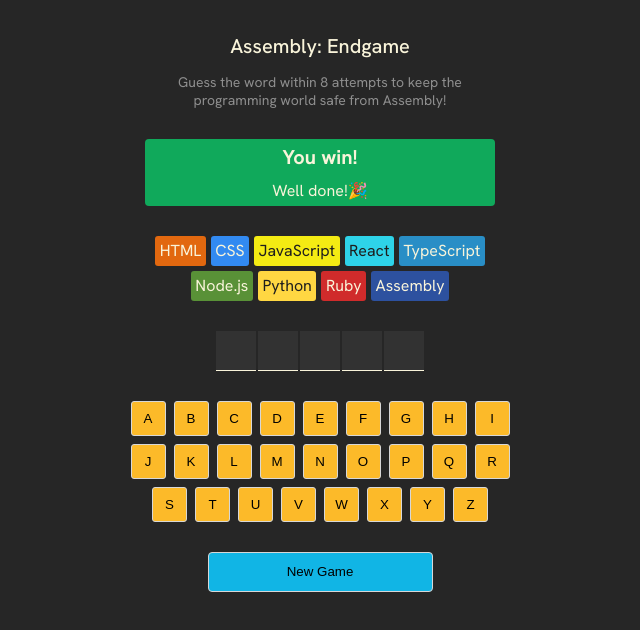
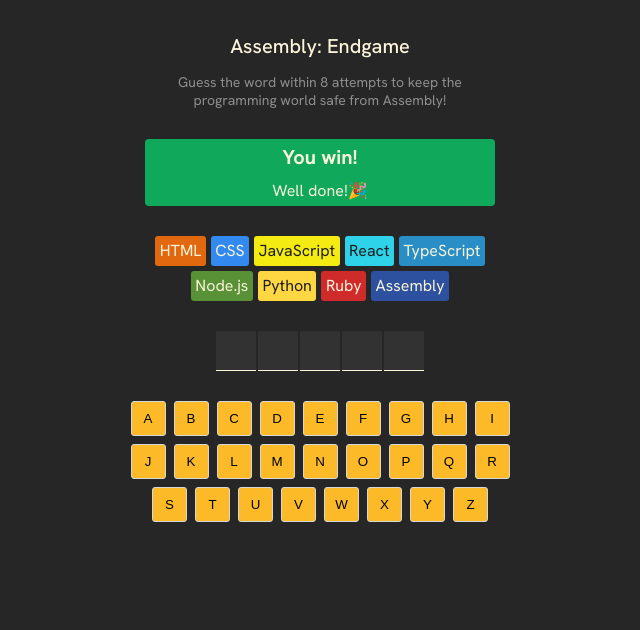
Before and after one commit to Kennedysenyo/Assembly-Endgame, a React (Vite) app: page / in a window 1280 px wide. Shown: the top 630 px of the page, without its empty margins (320-960 px from the left). Built offline with nearby package versions, Linux system fonts and the light colour scheme.

Commit message:
add isGameOver, isGameWon, isGameLost functionality

```diff
--- a/src/components/AssemblyEndgame.jsx
+++ b/src/components/AssemblyEndgame.jsx
@@ -14,8 +14,13 @@ const AssemblyEndgame = () => {
 
   const wrongGuessedCount = guessedLetters.filter(
     letter => !currentWord.includes(letter)).length;
-  console.log(wrongGuessedCount)
 
+  const isGameWon = (guessedLetters.filter(letter =>
+    currentWord.includes(letter))).length === currentWord.length;
+
+  const isGameLost = wrongGuessedCount === 8;
+
+  const isGameOver = isGameWon || isGameLost;
 
   // Generates an array of keyboard keys object.
   function setKeyboardKeys() {
@@ -25,7 +30,7 @@ const AssemblyEndgame = () => {
 
   // Takes a letter arguement and updates state of alphabet and guessedLetters.
   function addGuessedLetter(newLetter) {
-    if (guessedLetters.includes(newLetter)) return
+    if (guessedLetters.includes(newLetter) || isGameOver) return
 
     setGuessedLetters( prevLetters => ([...prevLetters, newLetter]) )
 
@@ -90,7 +95,7 @@ const AssemblyEndgame = () => {
       <section className="keyboard">
         {keyboardElements}
       </section>
-      <NewGameButton />
+      { isGameOver && <NewGameButton />}
     </main>
   )
 }
```
